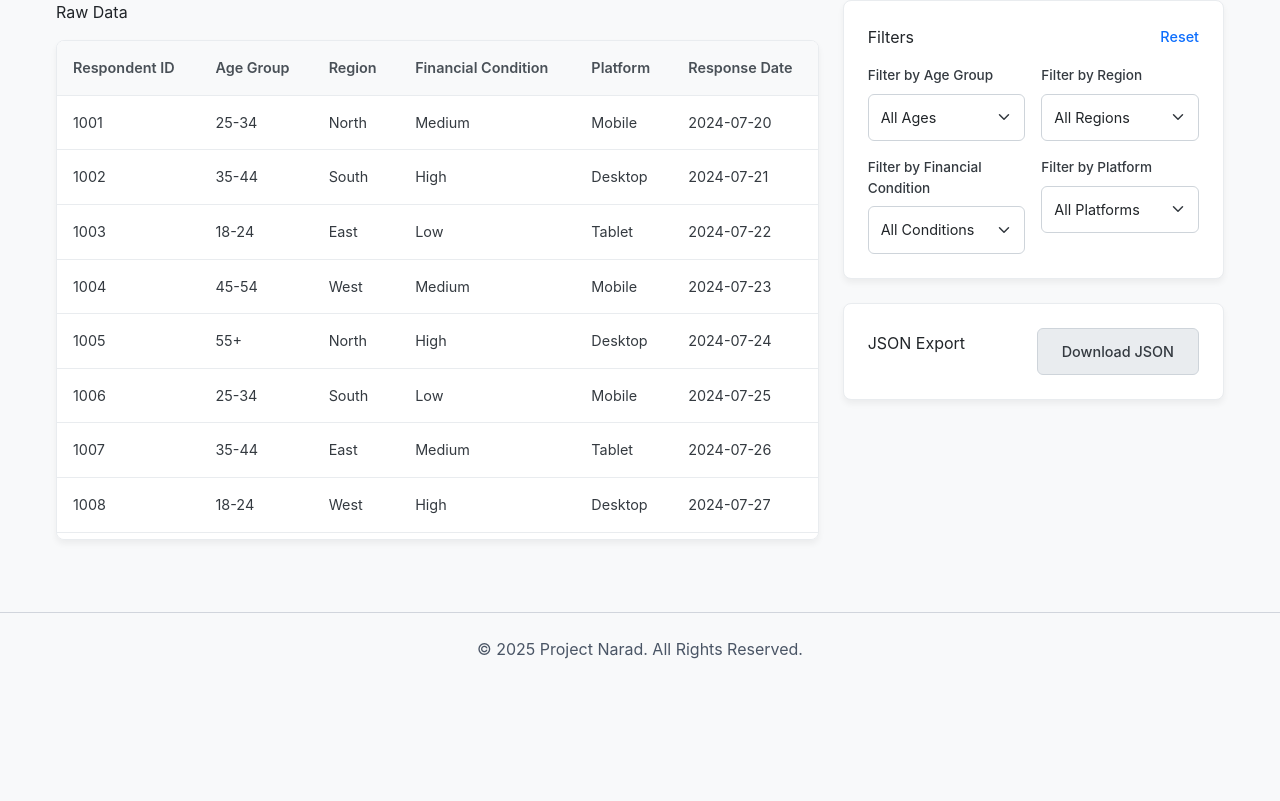
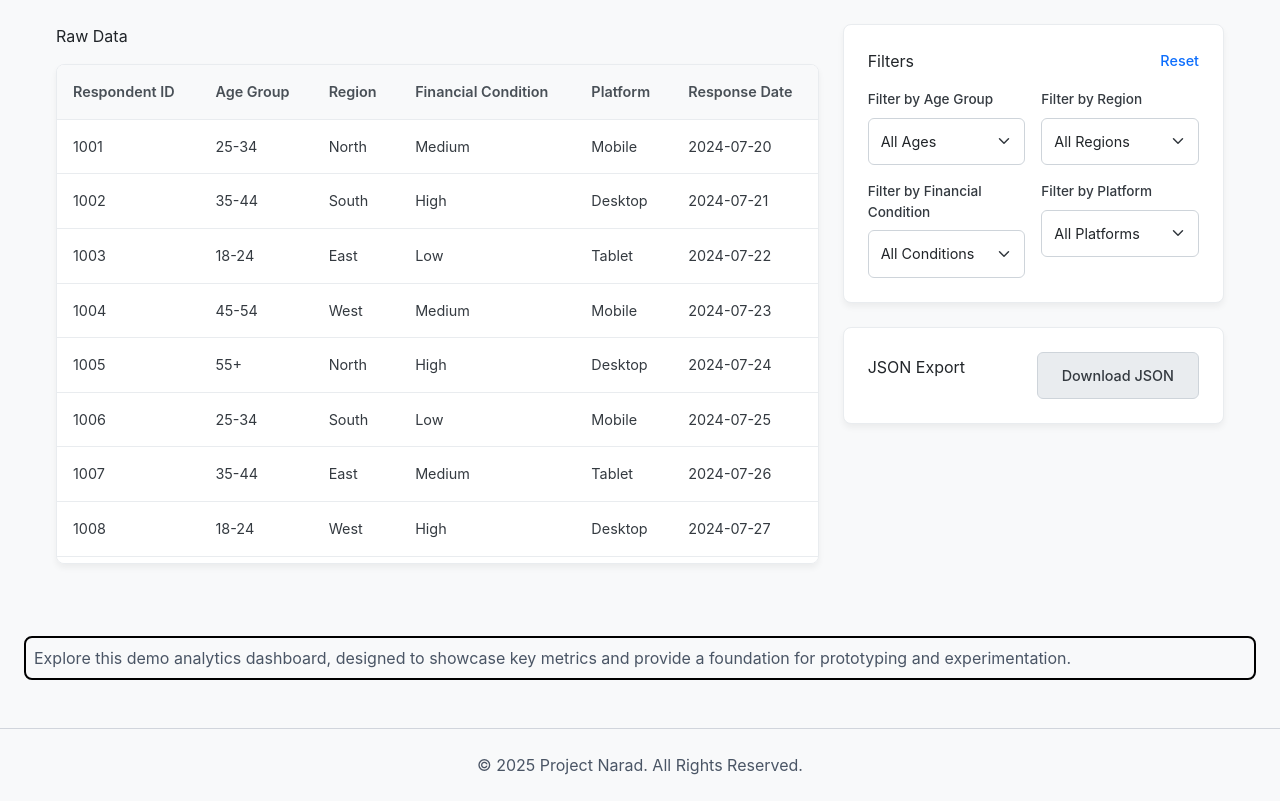
Before and after one commit to Shreevathsa05/Narad-pitch, a React (Vite) app: page /analytics in a window 1280 px wide. Shown: the part 813-1614 px from the top of the page. Before the commit the page ends 1498 px from the top, so only its background shows below. Built offline with nearby package versions, Linux system fonts and the light colour scheme.

Commit message:
Disclaimer add

```diff
--- a/src/pages/Analytics.jsx
+++ b/src/pages/Analytics.jsx
@@ -3,8 +3,16 @@ import Dashboard from '../Components/Dashboard'
 
 function Analytics() {
   return (
-    <div>
-      <Dashboard/>
+    <div className="p-6">
+
+      {/* Dashboard Component */}
+      <Dashboard />
+
+      {/* Page Description */}
+      <p className="mb-6 text-gray-600 border-2 border-black rounded-lg p-2">
+        Explore this demo analytics dashboard, designed to showcase key metrics
+        and provide a foundation for prototyping and experimentation.
+      </p>
     </div>
   )
 }
```
